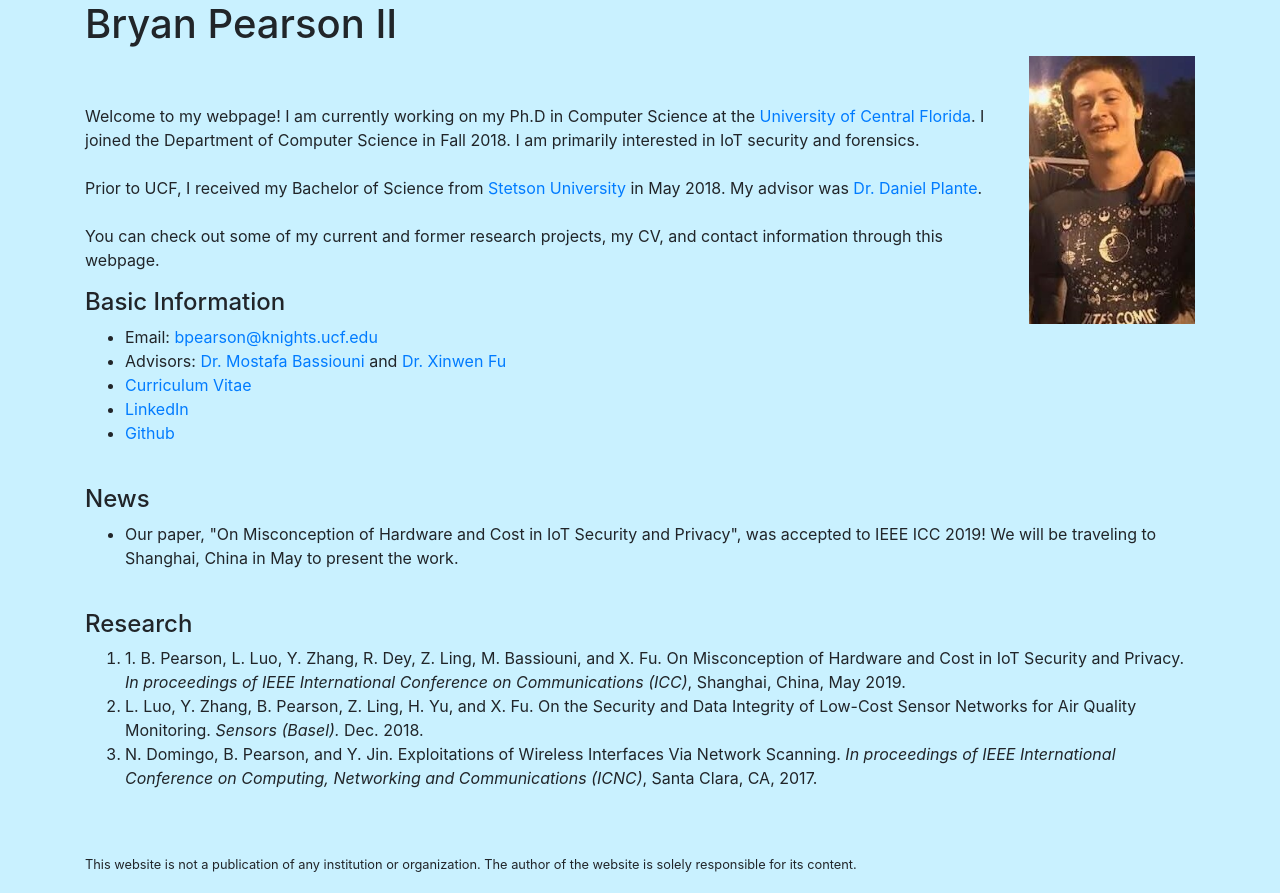
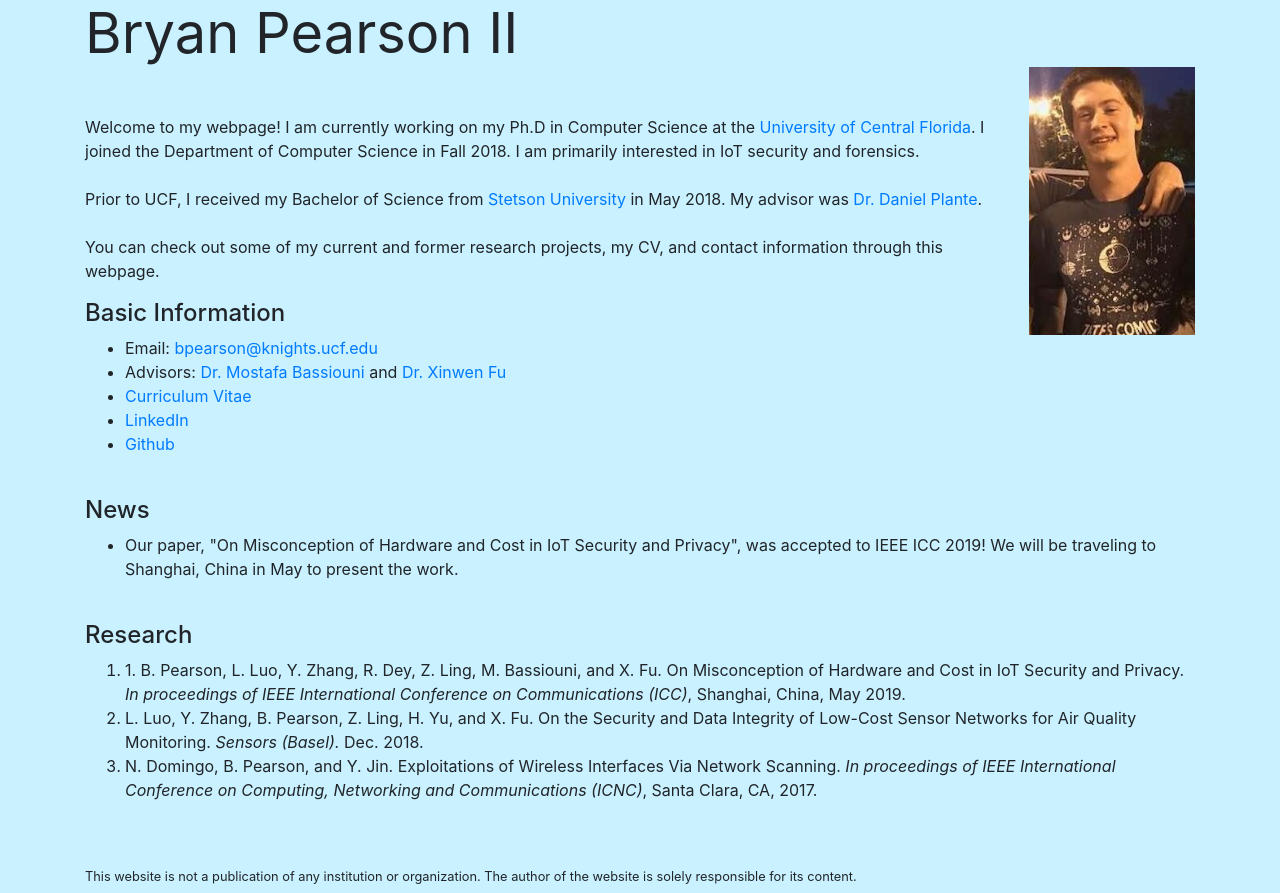
Before and after one commit to PBearson/personal-webpage, a website: page views/index.html in a window 1280 px wide. Drawn offline with nearby package versions, Linux system fonts and the light colour scheme.

Commit message:
Updated title

```diff
--- a/views/index.html
+++ b/views/index.html
@@ -14,7 +14,7 @@ body
   </head>
   <body>
 <div class="container">
-	<h1>Bryan Pearson II</h1>
+	<h1 class="display-4 mb-0"><b>Bryan Pearson II</b></h1>
 	<div >
 		<div class="img-container"><img width="15%" src="headshot.jpg" style="margin-left: 25px;" class="float-right" alt="headshot" /><br/><br/></div>
 		<p>Welcome to my webpage! I am currently working on my Ph.D in Computer Science at the <a href="https://www.ucf.edu/" target="blank">University of Central Florida</a>. I joined the Department of Computer Science in Fall 2018. I am primarily interested in IoT security and forensics.<br/><br/>
```
